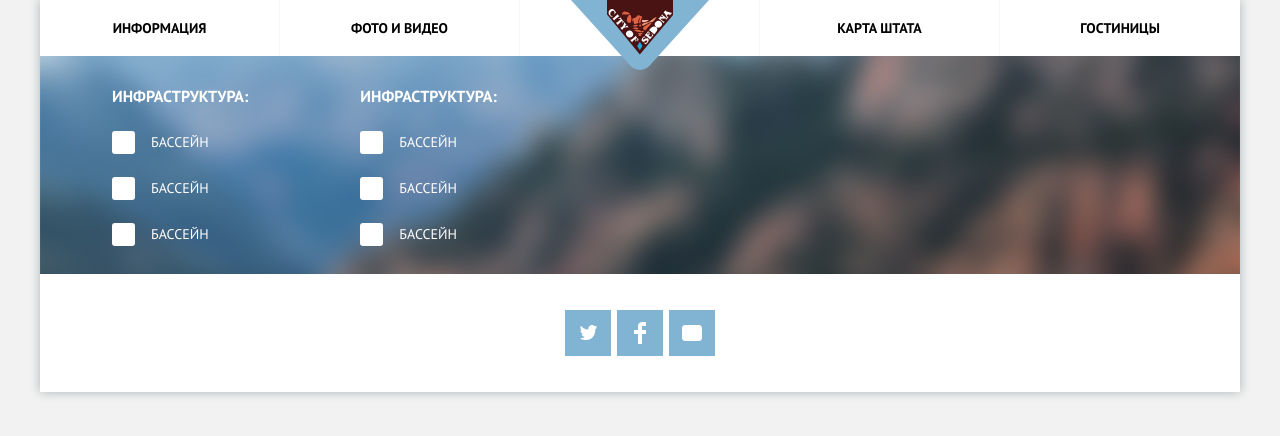
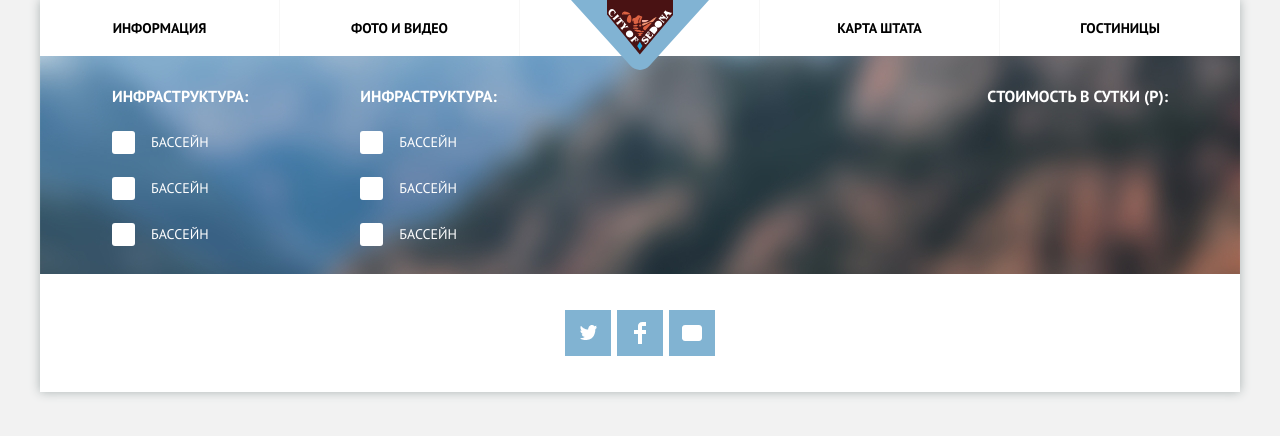
Before and after one commit to shock-dev/sedona, a Vue app: page /hotels in a window 1280 px wide. Shown: the top 436 px of the page. Built offline with nearby package versions, Linux system fonts and the light colour scheme.

Commit message:
import this to parent

```diff
--- a/src/components/appFilterPanel.vue
+++ b/src/components/appFilterPanel.vue
@@ -4,15 +4,18 @@
       <app-filter-panel-checkboxes-col/>
       <app-filter-panel-checkboxes-col/>
     </div>
+    <app-filter-panel-price/>
   </div>
 </template>
 
 <script>
 import AppFilterPanelCheckboxesCol from "@/components/appFilterPanelCheckboxesCol";
+import AppFilterPanelPrice from "@/components/appFilterPanelPrice";
 
 export default {
   name: "appFilterPanel",
   components: {
+    AppFilterPanelPrice,
     AppFilterPanelCheckboxesCol
   }
 }
```
